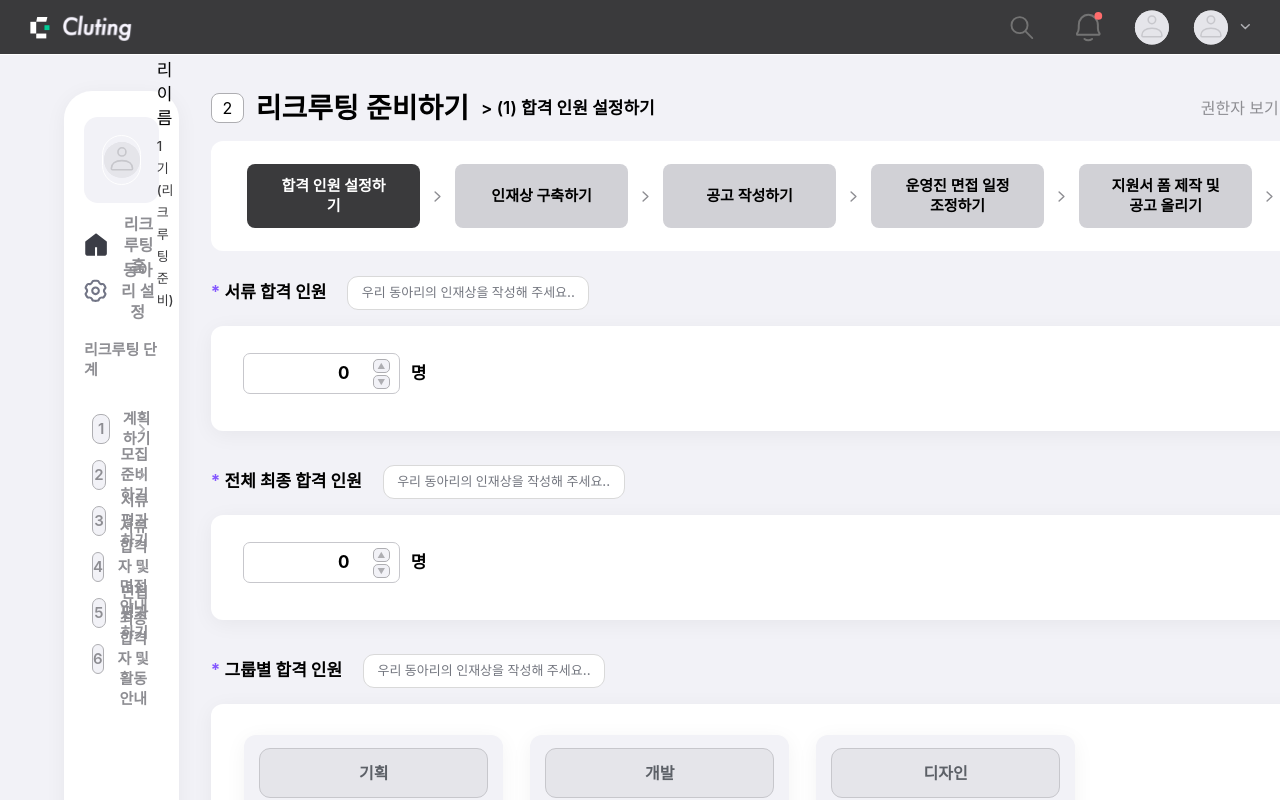
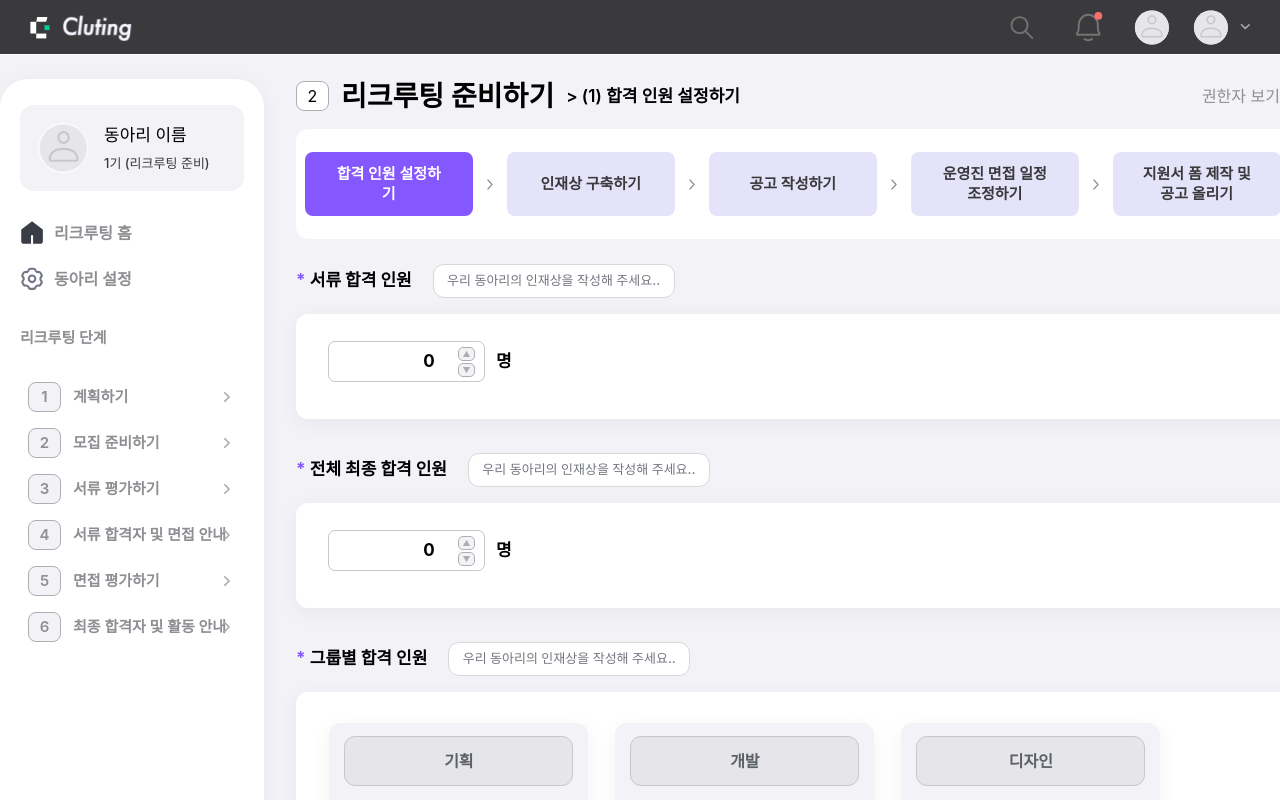
Before and after one commit to Cluting/cluting-frontend, a React (Create React App) app: page /recruting/02_prepare in a window 1280 px wide. Shown: the top 800 px of the page. Built offline with nearby package versions, Linux system fonts and the light colour scheme; a web font is replaced by a local one.

Commit message:
🎨 style: 계획하기, 준비하기 섹션 너비 동일하게 수정, TopSection 색상 수정

```diff
--- a/src/components/recruting/_02_prepare/TopSection.tsx
+++ b/src/components/recruting/_02_prepare/TopSection.tsx
@@ -55,10 +55,10 @@ export default function TopSection() {
         {STEP2_ITEMS.map((item, index) => (
           <div key={index} className="flex items-center">
             <div
-              className={`w-[180px] h-[64px] flex-center mx-[6px] px-[30px] rounded-[8px] text-subheadline ${
+              className={`w-[174px] h-[64px] flex-center mx-[6px] px-[28px] rounded-[8px] text-subheadline ${
                 currentStep === index
-                  ? "bg-gray-900 text-white-100"
-                  : "bg-gray-300"
+                  ? "bg-main-100 text-white-100"
+                  : "bg-main-300 text-gray-900"
               }`}
               onMouseEnter={() => handleMouseEnter(index)}
               onMouseLeave={handleMouseLeave}
--- a/src/components/recruting/_02_prepare/_02/GroupIdeal.tsx
+++ b/src/components/recruting/_02_prepare/_02/GroupIdeal.tsx
@@ -136,13 +136,12 @@ export default function GroupIdeal() {
                   placeholder="인재상을 작성해 주세요."
                 />
               )}
-
-              {errors.groupIdeals?.[group.name] &&
+              {/* {errors.groupIdeals?.[group.name] &&
                 groupIdeals[group.name].ideals.length === 0 && (
                   <p className="text-state-error">
                     {errors.groupIdeals?.[group.name]?.message}
                   </p>
-                )}
+                )} */}
 
               <button
                 type="button"
--- a/src/pages/Recruting/step2/RecrutingPrepare.tsx
+++ b/src/pages/Recruting/step2/RecrutingPrepare.tsx
@@ -24,9 +24,9 @@ export default function RecrutingPrepare() {
   const CurrentStepComponent = stepComponents[currentStep];
 
   return (
-    <div className="flex bg-gray-100 px-16 py-9">
+    <div className="flex justify-center pt-6 bg-gray-100">
       <Sidemenu />
-      <div className="w-[1100px]">
+      <div className="w-[1016px]">
         <TopSection />
         <CurrentStepComponent />
       </div>
```
